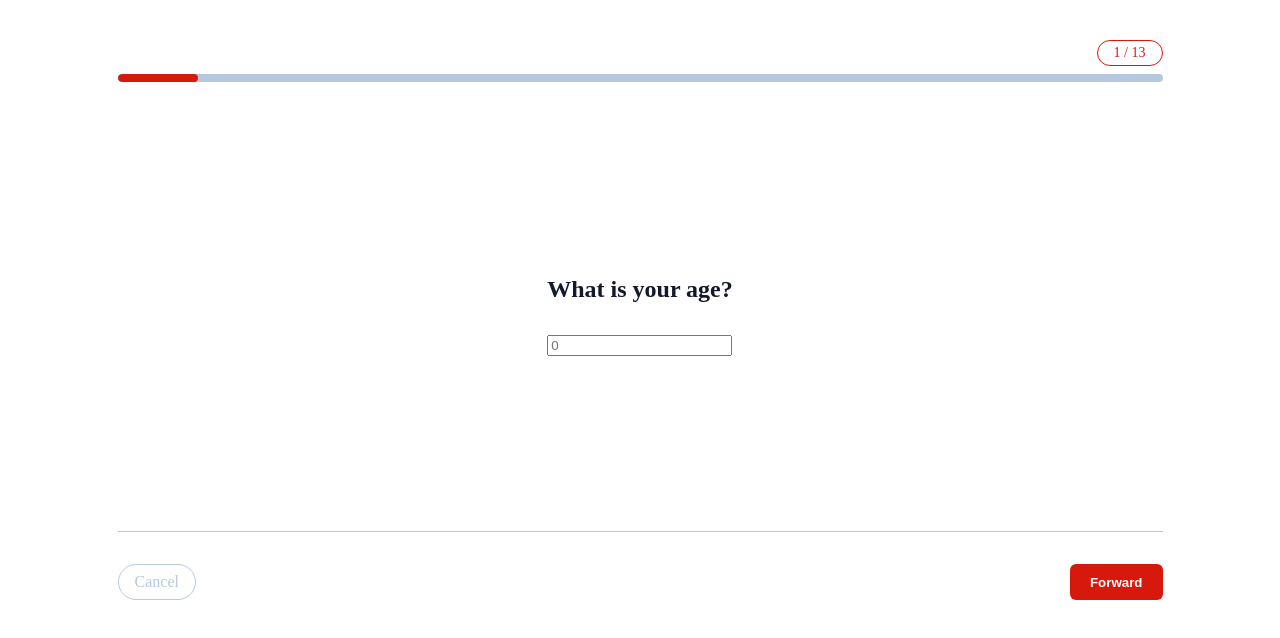
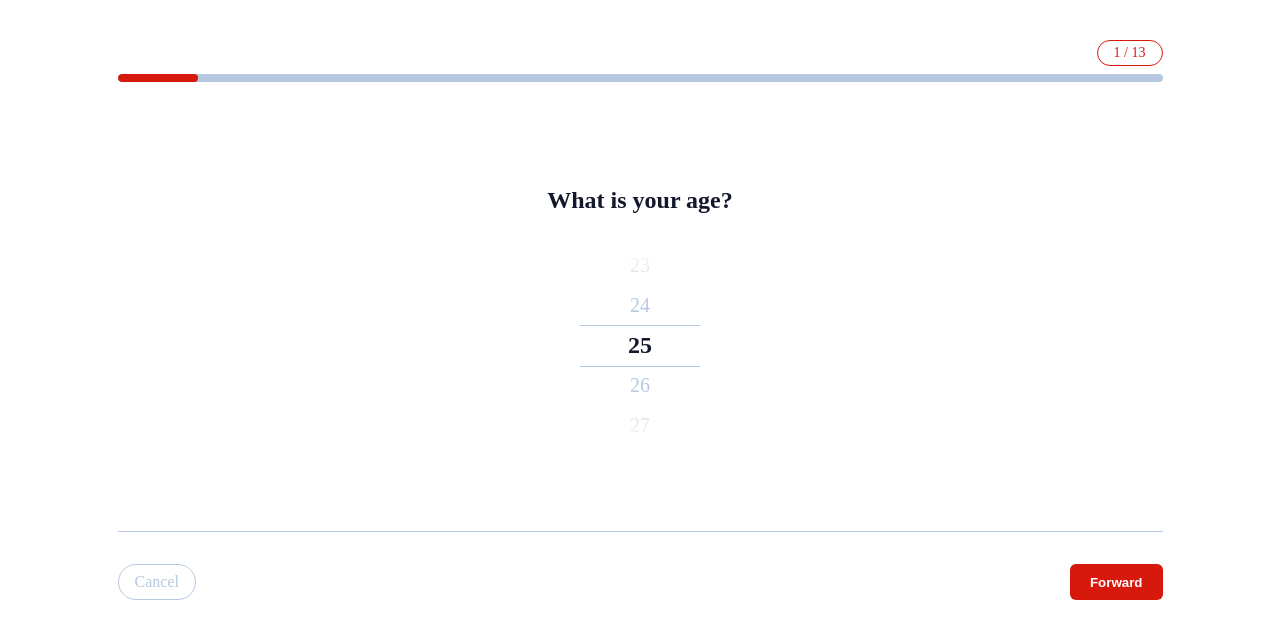
Before and after one commit to kathy-codes/lovebug-frontend, a React (Vite) app: page /quizmanager in a window 1280 px wide. Shown: the top 638 px of the page. Built offline with nearby package versions, Linux system fonts and the light colour scheme.

Commit message:
add age scroller

```diff
--- a/src/components/quizquestions/Age/Age.jsx
+++ b/src/components/quizquestions/Age/Age.jsx
@@ -1,17 +1,64 @@
+import { useRef, useEffect } from "react";
 import "./Age.scss";
 
 const Age = ({ age, setAge }) => {
+    // Default to 25 if not set, typical for these apps
+    const currentAge = age || 25;
+    const scrollRef = useRef(null);
+    const itemHeight = 40; // Approx height of each list item in px
+
+    // Generate an array of ages to choose from (18 to 99, plus some padding empty items)
+    const padding = [null, null];
+    const ageOptions = Array.from({ length: 82 }, (_, i) => i + 18);
+    const displayList = [...padding, ...ageOptions, ...padding];
+
+    useEffect(() => {
+        // Scroll to the selected age on mount
+        if (scrollRef.current && currentAge) {
+            const index = ageOptions.indexOf(Number(currentAge));
+            if (index !== -1) {
+                scrollRef.current.scrollTop = index * itemHeight;
+            }
+        }
+    }, []);
+
+    const handleScroll = (e) => {
+        const scrollTop = e.target.scrollTop;
+        const index = Math.round(scrollTop / itemHeight);
+
+        if (ageOptions[index] && ageOptions[index] !== Number(age)) {
+            setAge(ageOptions[index]);
+        }
+    };
+
     return (
         <div className="age-container">
             <h2>What is your age?</h2>
-            <input
-                type="number"
-                className="age-input"
-                value={age}
-                onChange={(e) => setAge(e.target.value)}
-                placeholder="0"
-                min="0"
-            />
+
+            <div className="age-scroller-wrapper">
+                <div className="selection-highlight"></div>
+
+                <div
+                    className="age-scroller"
+                    ref={scrollRef}
+                    onScroll={handleScroll}
+                >
+                    {displayList.map((num, i) => (
+                        <div
+                            key={i}
+                            className={`age-item ${Number(currentAge) === num ? 'selected' : ''} ${!num ? 'empty' : ''}`}
+                            onClick={() => {
+                                if (num) {
+                                    setAge(num);
+                                    scrollRef.current.scrollTop = ageOptions.indexOf(num) * itemHeight;
+                                }
+                            }}
+                        >
+                            {num || ""}
+                        </div>
+                    ))}
+                </div>
+            </div>
         </div>
     );
 };
--- a/src/components/quizquestions/Age/Age.scss
+++ b/src/components/quizquestions/Age/Age.scss
@@ -1,3 +1,89 @@
 @use "../../../styles/variables" as *;
 @use "../../../styles/functions" as *;
 @use "../../../styles/mixins" as *;
+
+.age-container {
+    text-align: center;
+    width: 100%;
+}
+
+.age-scroller-wrapper {
+    position: relative;
+    width: 200px;
+    height: 200px; // 5 items * 40px
+    margin: 0 auto;
+    overflow: hidden;
+
+    // Fade effect at top and bottom
+    &::before,
+    &::after {
+        content: '';
+        position: absolute;
+        left: 0;
+        right: 0;
+        height: 60px;
+        z-index: 2;
+        pointer-events: none;
+    }
+
+    &::before {
+        top: 0;
+        background: linear-gradient(to bottom, rgba($color-primary-white, 1), rgba($color-primary-white, 0));
+    }
+
+    &::after {
+        bottom: 0;
+        background: linear-gradient(to top, rgba($color-primary-white, 1), rgba($color-primary-white, 0));
+    }
+}
+
+.selection-highlight {
+    position: absolute;
+    top: 50%;
+    left: 50%;
+    transform: translate(-50%, -50%);
+    width: 60%;
+    height: 40px;
+    border-top: 1px solid $color-tertiary-paleshell;
+    border-bottom: 1px solid $color-tertiary-paleshell;
+    pointer-events: none;
+    z-index: 1;
+}
+
+.age-scroller {
+    height: 100%;
+    overflow-y: auto;
+    scroll-snap-type: y mandatory;
+    scroll-behavior: smooth;
+
+    // Hide scrollbar for Chrome, Safari and Opera
+    &::-webkit-scrollbar {
+        display: none;
+    }
+    // Hide scrollbar for IE, Edge and Firefox
+    -ms-overflow-style: none;  /* IE and Edge */
+    scrollbar-width: none;  /* Firefox */
+}
+
+.age-item {
+    height: 40px;
+    display: flex;
+    justify-content: center;
+    align-items: center;
+    font-size: 1.25rem;
+    font-weight: 500;
+    color: $color-tertiary-paleshell; // Default inactive color
+    scroll-snap-align: center;
+    cursor: pointer;
+    transition: all 0.2s ease;
+
+    &.selected {
+        color: $color-primary-black;
+        font-weight: 800;
+        font-size: 1.5rem;
+    }
+
+    &.empty {
+        cursor: default;
+    }
+}
```
